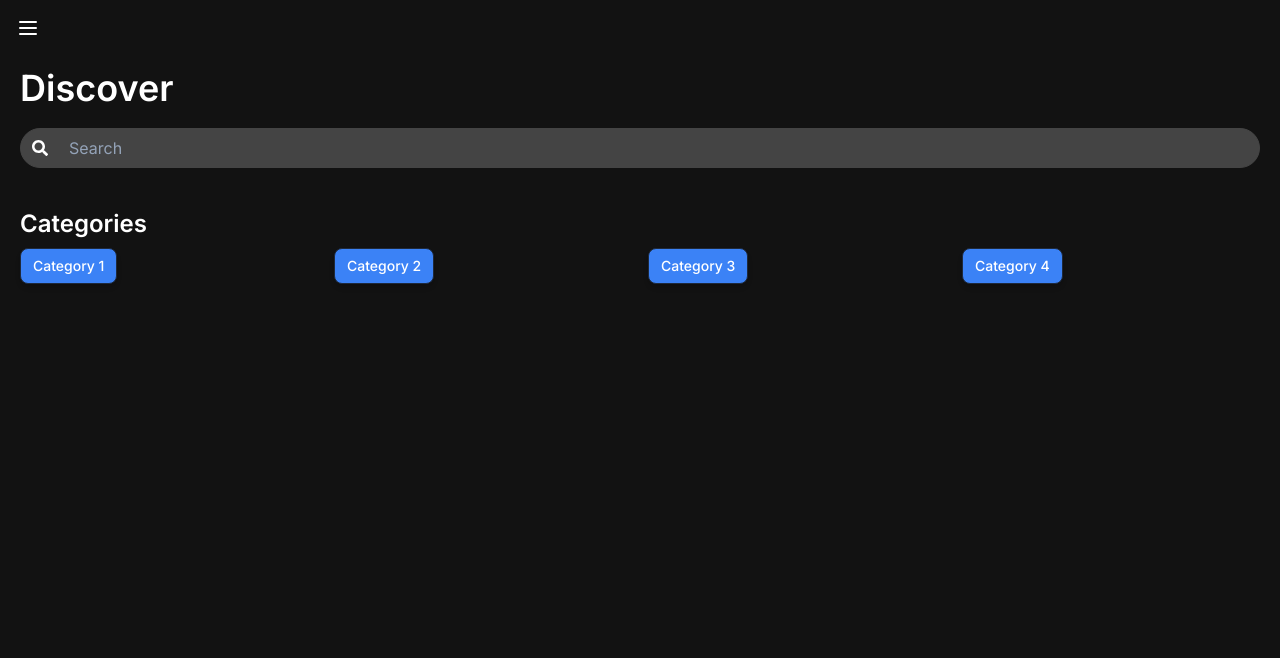
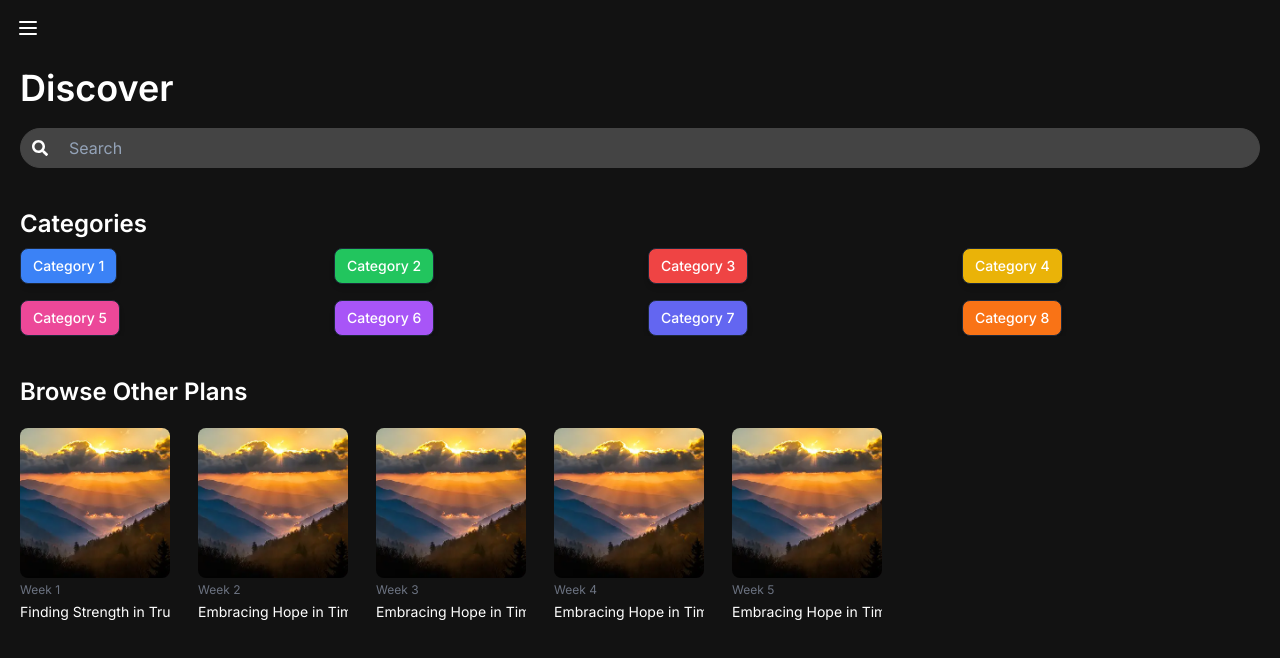
Before and after one commit to ChristianBMT/CBMT, a Next.js app: page /discover in a window 1280 px wide. Shown: the top 658 px of the page. Built offline with nearby package versions, Linux system fonts and the light colour scheme.

Commit message:
UI Changes

```diff
--- a/app/discover/page.tsx
+++ b/app/discover/page.tsx
@@ -1,6 +1,11 @@
+"use client";
+
 import React from "react";
 import { Input } from "@/components/ui/input";
+
 import CategoryBtn from "@/components/CategoryBtn";
+import DevotionCard from "@/components/devotion/DevotionCard";
+
 import { FaSearch } from "react-icons/fa";
 
 const page = () => {
@@ -15,13 +20,81 @@ const page = () => {
           placeholder="Search"
         />
       </div>
-      <div className="mt-10">
+      <div className="my-10">
         <div className="text-white font-semibold text-2xl mb-2">Categories</div>
-        <div className="w-full flex space-x-4">
-          <CategoryBtn className="dark:bg-blue-500 flex-1" text="Category 1" color="blue" />
-          <CategoryBtn className="dark:bg-blue-500 flex-1" text="Category 2" color="green" />
-          <CategoryBtn className="dark:bg-blue-500 flex-1" text="Category 3" color="red" />
-          <CategoryBtn className="dark:bg-blue-500 flex-1" text="Category 4" color="yellow" />
+        <div className="overflow-x-auto">
+          <div className="flex space-x-4">
+            <CategoryBtn
+              className="dark:bg-blue-500 min-w-max"
+              text="Category 1"
+            />
+            <CategoryBtn
+              className="dark:bg-green-500 min-w-max"
+              text="Category 2"
+            />
+            <CategoryBtn
+              className="dark:bg-red-500 min-w-max"
+              text="Category 3"
+            />
+            <CategoryBtn
+              className="dark:bg-yellow-500 min-w-max"
+              text="Category 4"
+            />
+          </div>
+          <div className="flex mt-4 space-x-4">
+            <CategoryBtn
+              className="dark:bg-pink-500 min-w-max"
+              text="Category 5"
+            />
+            <CategoryBtn
+              className="dark:bg-purple-500 min-w-max"
+              text="Category 6"
+            />
+            <CategoryBtn
+              className="dark:bg-indigo-500 min-w-max"
+              text="Category 7"
+            />
+            <CategoryBtn
+              className="dark:bg-orange-500 min-w-max"
+              text="Category 8"
+            />
+          </div>
+        </div>
+      </div>
+      <div>
+        <div className="font-semibold text-2xl mb-5">Browse Other Plans</div>
+        <div className="flex flex-row space-x-7 overflow-x-auto whitespace-nowrap">
+          {/* Multiple DevotionCard components are placed here */}
+          <DevotionCard
+            id={"idk1"}
+            imageSrc={"/DailyImage.webp"}
+            weekNo={1}
+            title={"Finding Strength in Trusting God"}
+          />
+          <DevotionCard
+            id={"idk2"}
+            imageSrc={"/DailyImage.webp"}
+            weekNo={2}
+            title={"Embracing Hope in Times of Uncertainty"}
+          />
+          <DevotionCard
+            id={"idk3"}
+            imageSrc={"/DailyImage.webp"}
+            weekNo={3}
+            title={"Embracing Hope in Times of Uncertainty"}
+          />
+          <DevotionCard
+            id={"idk4"}
+            imageSrc={"/DailyImage.webp"}
+            weekNo={4}
+            title={"Embracing Hope in Times of Uncertainty"}
+          />
+          <DevotionCard
+            id={"idk5"}
+            imageSrc={"/DailyImage.webp"}
+            weekNo={5}
+            title={"Embracing Hope in Times of Uncertainty"}
+          />
         </div>
       </div>
     </div>
```
